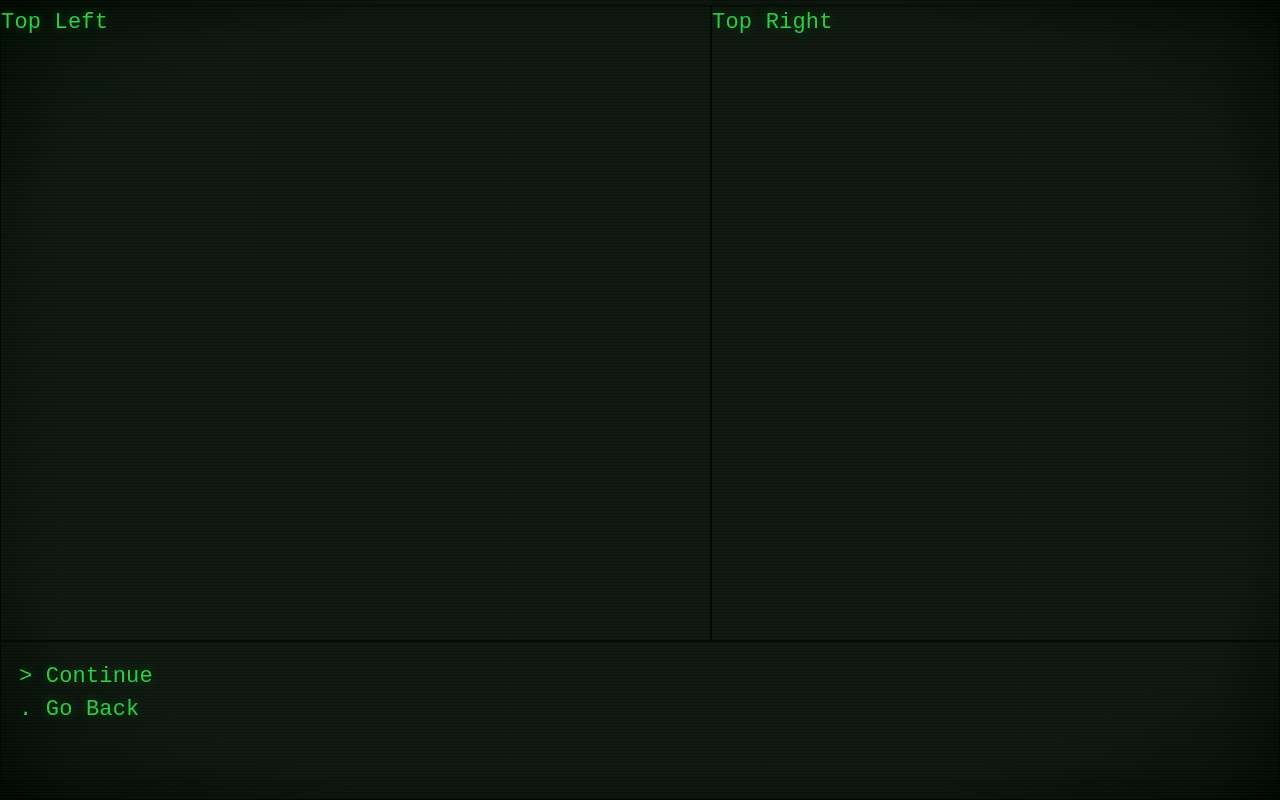
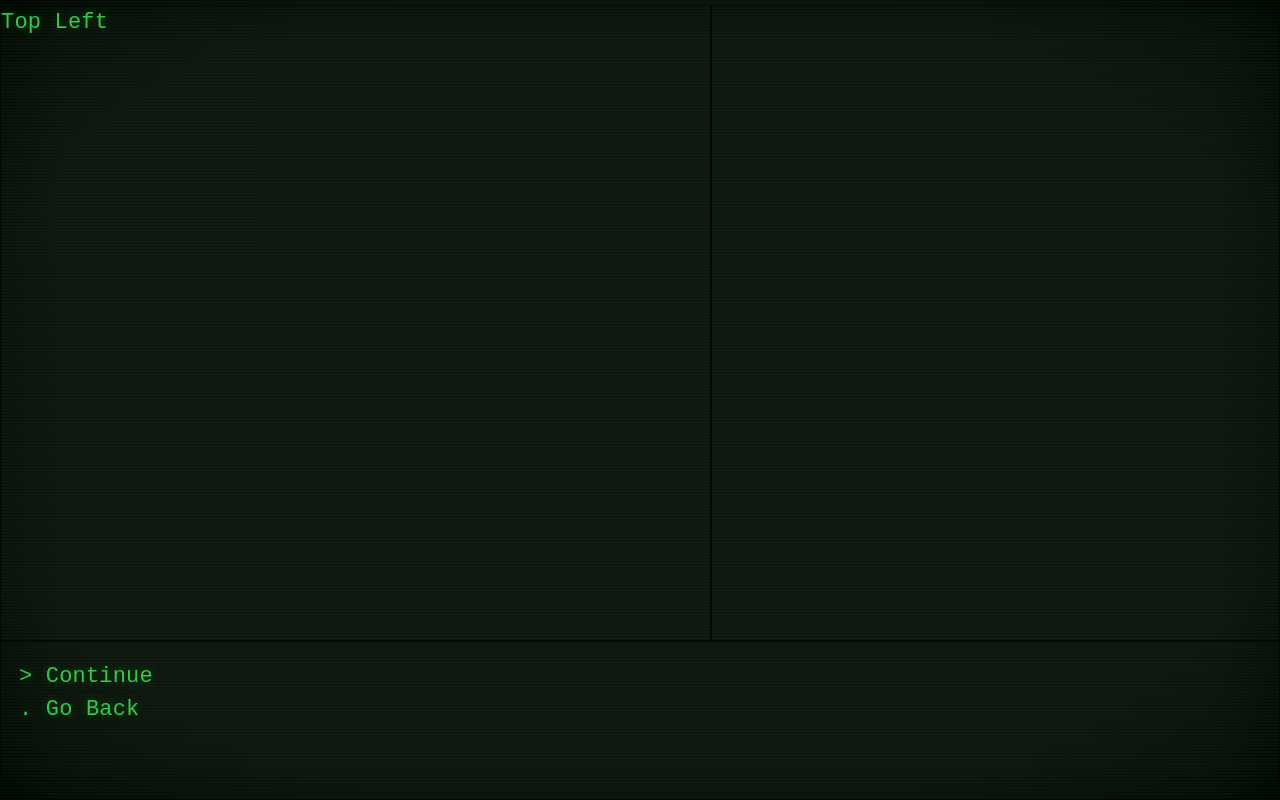
Before and after one commit to mpeck2023/ENGL389P4, a React (Vite) app in the folder p4port/: page / in a window 1280 px wide. Built offline with nearby package versions, Linux system fonts and the light colour scheme.

Commit message:
added basic terminal log stuff

```diff
--- a/p4port/src/App.css
+++ b/p4port/src/App.css
@@ -344,3 +344,7 @@ body::before {
 .controlPanel {
     margin: 1rem;
 }
+
+.terminal-logs {
+    margin: 1rem;
+}
--- a/p4port/src/App.tsx
+++ b/p4port/src/App.tsx
@@ -2,10 +2,11 @@ import { parseFileToPassages } from "./service/passageParser";
 import './App.css'
 import { useState } from "react";
 import ControlPanel from "./components/ControlPanel";
+import TerminalLogs, { type TerminalLog } from "./components/TerminalLog";
+import type { Passage } from "./types/Passage";
 
 export default function MyApp() {
-    const [started, setStarted] = useState(false);
-    console.log(parseFileToPassages())
+    const [started, setStarted] = useState(true);
 
     // return (
     //     <>
@@ -18,7 +19,7 @@ export default function MyApp() {
     //         <StoryBox show={started} />
     //     </>
     // );
-    return <StoryBox show={started} />;
+    return <StoryBox show={started} passages={parseFileToPassages()!} />;
 }
 
 function ColorButton() {
@@ -105,7 +106,10 @@ function Subtitle() {
     );
 }
 
-function StoryBox(show) {
+function StoryBox({show, passages}: {show: boolean, passages: Passage[]}) {
+    const [storyI, setStoryI] = useState(0);
+    const logs: TerminalLog[] = passages.map(p => p.body).flat();
+
     return (
         <div
             id="storybox"
@@ -119,11 +123,15 @@ function StoryBox(show) {
             <Choices /> */}
             <div className="layout">
                 <div className="topLeft">Top Left</div>
-                <div className="topRight">Top Right</div>
+                <div className="topRight">
+                    <TerminalLogs
+                        logs={logs.slice(0, storyI)}
+                    />
+                </div>
                 <div className="bottom">
                     <ControlPanel
-                        onContinue={() => console.log("Forward")}
-                        onGoBack={() => console.log("Backward")}
+                        onContinue={() => setStoryI(i => i + 1)}
+                        onGoBack={() => setStoryI(i => Math.max(0, i - 1))}
                     />
                 </div>
             </div>
--- /dev/null
+++ b/p4port/src/components/TerminalLog.tsx
@@ -0,0 +1,16 @@
+export type TerminalLog = {
+    speakerName: string;
+    text: string;
+}
+
+export default function TerminalLogs({
+    logs
+}: {
+    logs: TerminalLog[]
+}) {
+    return <div className="terminal-logs">
+        {logs.map((l, i) =>
+            <p key={i}>{l.speakerName}: {l.text}</p>
+        )}
+    </div>
+}
```
